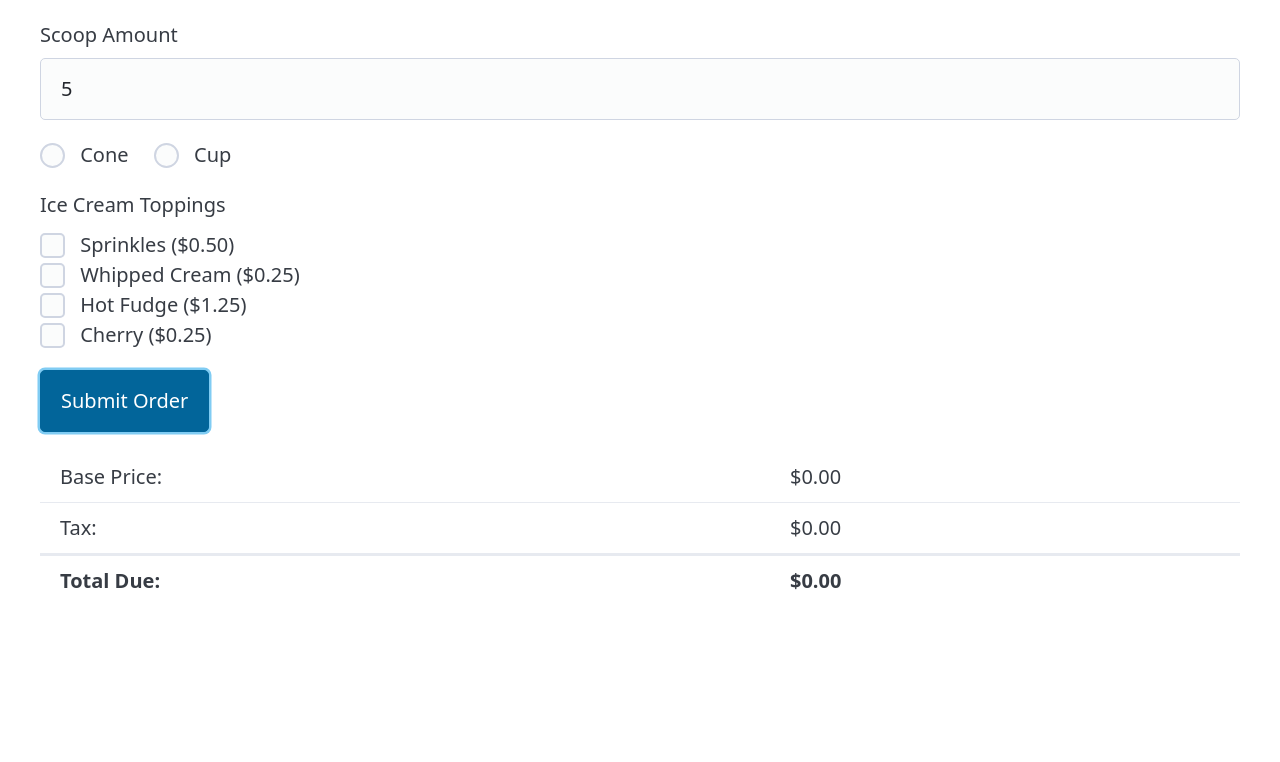
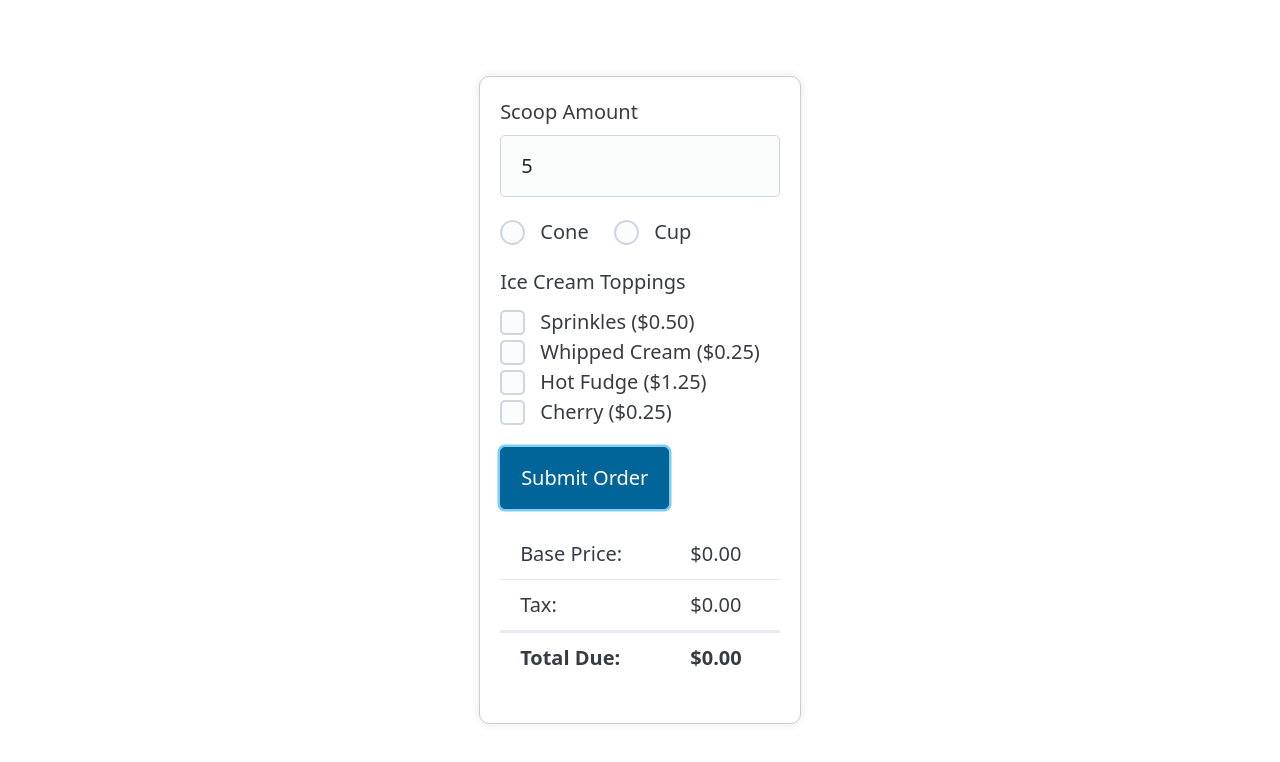
Before and after one commit to Scotty-Cloud/iceCream, a plain HTML site: page index.html in a window 1280 px wide. Both pictures are taken after typing "5" into the empty fields and a click on the button "Submit Order". Drawn offline with nearby package versions, Linux system fonts and the light colour scheme.

Commit message:
complete

```diff
--- a/index.html
+++ b/index.html
@@ -7,7 +7,7 @@
     <link
       rel="stylesheet"
       href="https://cdn.jsdelivr.net/npm/@picocss/pico@2/css/pico.classless.min.css"/>
-    <!-- <link rel="stylesheet" href="menu.css"> -->
+    <link rel="stylesheet" href="menu.css">
     <script defer src="scripts.js"></script>
   </head>
   <body>
--- a/scripts.js
+++ b/scripts.js
@@ -1,5 +1,6 @@
 window.onload = function init() {
   const orderSubmitBtn = document.getElementById("orderSubmit");
+  orderSubmitBtn.addEventListener("click", totalPrice);
   const coneRadioOption = document.getElementById("coneOption");
   const cupRadioOption = document.getElementById("cupOption");
 };
@@ -14,28 +15,34 @@ function totalPrice() {
   const hotfudgeBox = document.getElementById("hotfudgeBox");
   const cherryBox = document.getElementById("cherryBox");
 
-  let basePrice = 2.25;
-  let toppingsPrice = 0;
-
-  if (coneRadioOption.checked) {
-    basePrice = scoopAmount * 2.5;
-  } else if (cupRadioOption.checked) {
+  let basePrice = 0;
+  if (document.getElementById("coneOption").checked) {
+    basePrice = scoopAmount * 2.25;
+  } else if (document.getElementById("cupOption").checked) {
     basePrice = scoopAmount * 3.0;
   }
-  if (sprinkleBox.checked) {
-    toppingsPrice += 0.5;
+
+  let toppingsPrice = 0;
+  if (document.getElementById("sprinkleBox").checked) {
+    toppingsPrice += 0.50;
   }
-  if (whippedcreamBox.checked) {
+  if (document.getElementById("whippedcreamBox").checked) {
     toppingsPrice += 0.25;
   }
-  if (hotfudgeBox.checked) {
+  if (document.getElementById("hotfudgeBox").checked) {
     toppingsPrice += 1.25;
   }
-  if (cherryBox.checked) {
+  if (document.getElementById("cherryBox").checked) {
     toppingsPrice += 0.25;
+  } else {
+    toppingsPrice = 0;
   }
 
   const taxRate = 0.08;
   const taxAmount = (basePrice + toppingsPrice) * taxRate;
+  const totalDue = basePrice + toppingsPrice + taxAmount;
 
+  document.getElementById("basePriceTotal").innerText = `$${basePrice.toFixed(2)}`;
+  document.getElementById("taxTotal").innerText = `$${taxAmount.toFixed(2)}`;
+  document.getElementById("entireTotalDue").innerText = `$${totalDue.toFixed(2)}`;
 }
```
